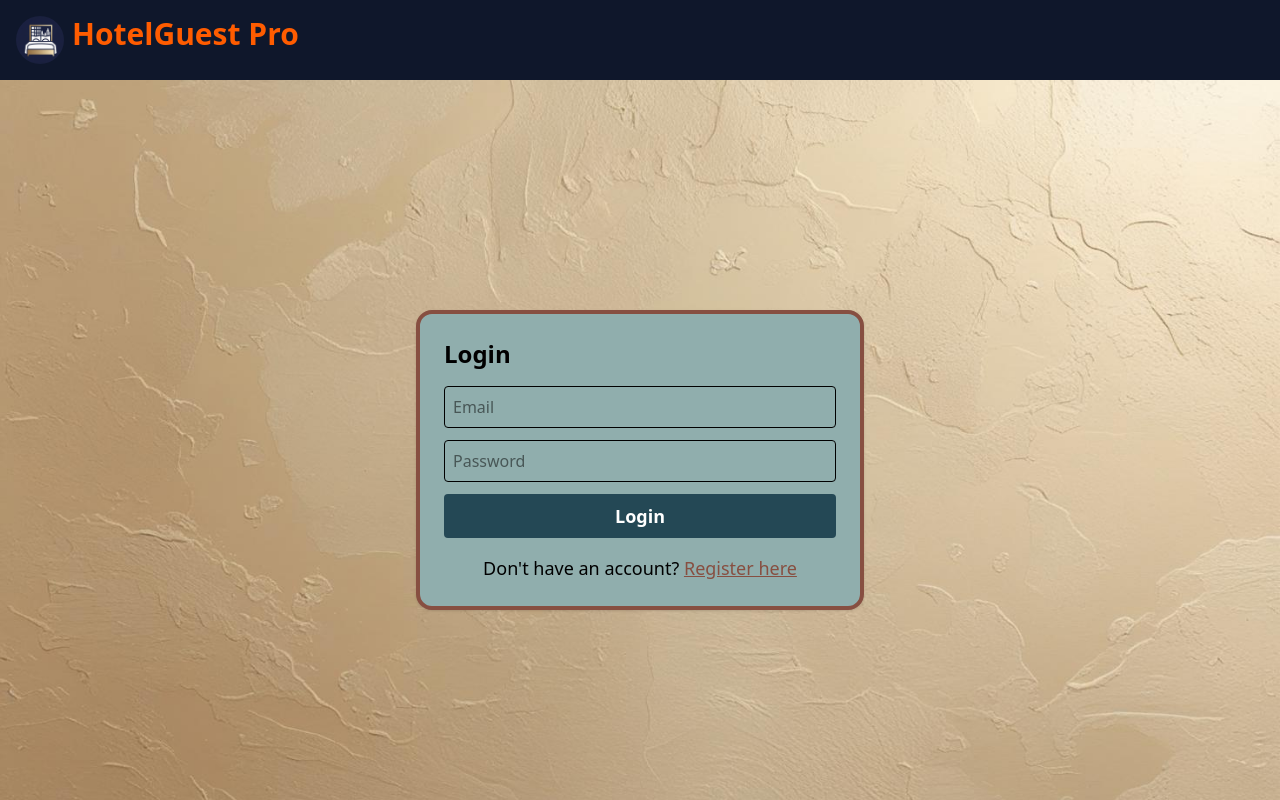
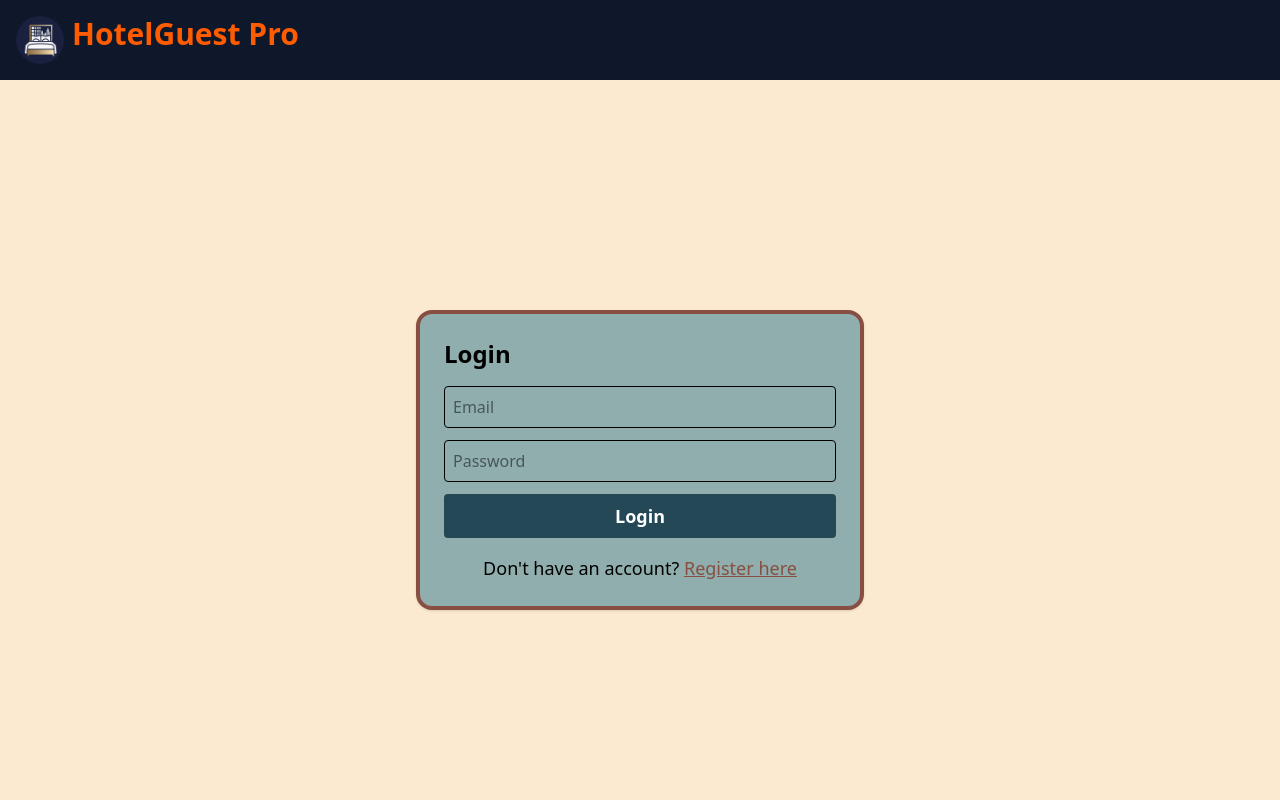
Before and after one commit to Ayush-Sareen/HotelGuest-Pro, a React (Vite) app in the folder frontend/: page / in a window 1280 px wide. Built offline with nearby package versions, Linux system fonts and the light colour scheme.

Commit message:
Update Login.jsx

```diff
--- a/frontend/src/pages/Login.jsx
+++ b/frontend/src/pages/Login.jsx
@@ -32,8 +32,7 @@ export default function Login() {
       <img src="hotelicon.png" className='w-12 rounded-full' alt="" />
       <h1 className='text-3xl font-bold'>HotelGuest Pro</h1>
     </nav>
-    <div className="flex items-center justify-center min-h-[90vh] bg-cover bg-center"
-        style={{ backgroundImage: "url('/back.jpg')" }}>
+    <div className="flex items-center justify-center min-h-[90vh] bg-[#fbe9d0]">
     <form onSubmit={handleLogin} className="max-w-md mx-auto mt-10 p-6 shadow bg-[#90AEAD] border-4 border-[#874f41] rounded-2xl">
       <h2 className="text-2xl font-extrabold mb-4">Login</h2>
 
```
